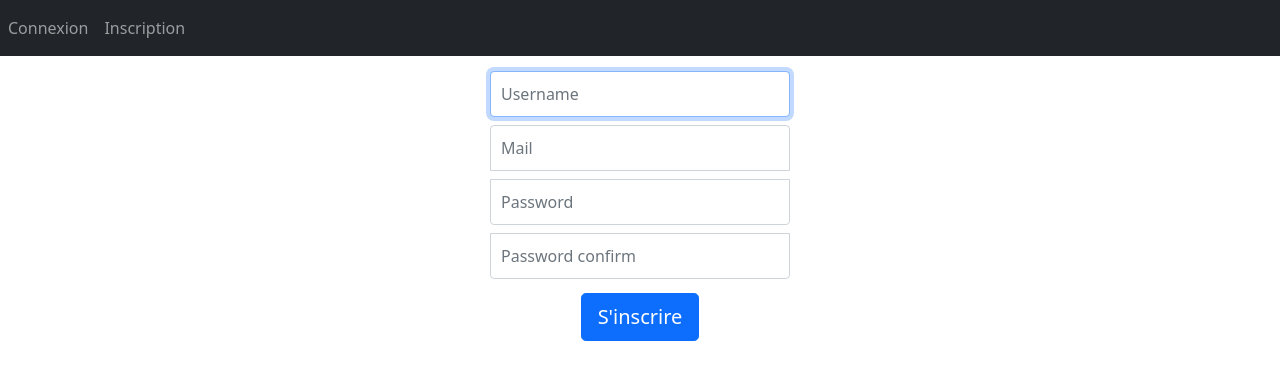
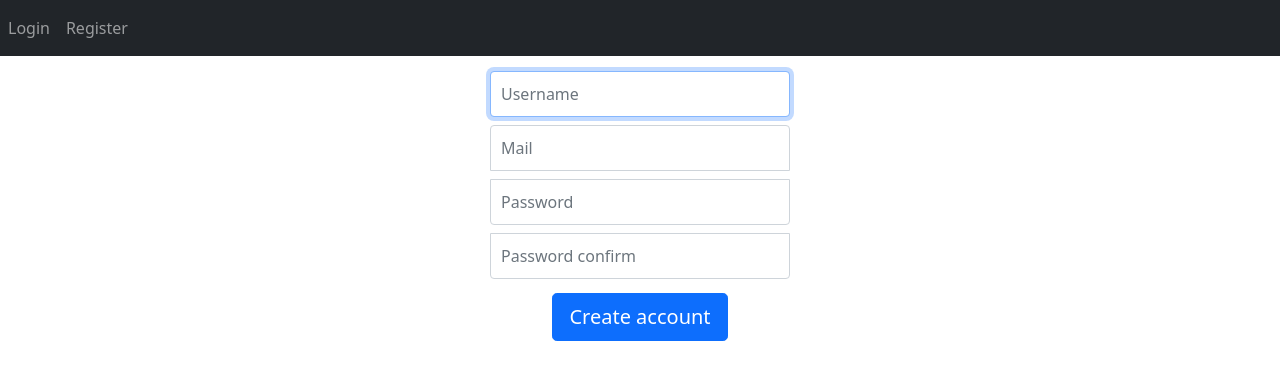
Before and after one commit to AlexisVatin/djangoProject_blocnote, a Django app: page /register/ in a window 1280 px wide. Shown: the top 380 px of the page. Run offline with Django 3.2, Linux system fonts and the light colour scheme; some libraries are stand-ins or nearby versions.

Commit message:
Register / Login

```diff
--- a/templates/base.html
+++ b/templates/base.html
@@ -17,8 +17,8 @@
 <nav class="navbar navbar-expand navbar-dark bg-dark">
     {% if not user.is_authenticated %}
         <ul class="navbar-nav mr-auto">
-            <a class="nav-link" href="{% url 'login' %}"> Connexion </a>
-            <a class="nav-link " href="{% url 'register' %}"> Inscription </a>
+            <a class="nav-link" href="{% url 'login' %}"> Login </a>
+            <a class="nav-link " href="{% url 'register' %}"> Register </a>
         </ul>
     {% else %}
         <div class="collapse navbar-collapse" id="navbarsExample02">
@@ -33,7 +33,7 @@
         </div>
         <ul class="navbar-nav mr-auto">
             <li class="nav-item active">
-                <a class="nav-link" href="{% url 'logout' %}">Deconnexion</a>
+                <a class="nav-link" href="{% url 'logout' %}"> Logout </a>
             </li>
         </ul>
     {% endif %}
--- a/templates/create.html
+++ b/templates/create.html
@@ -14,8 +14,8 @@
 <nav class="navbar navbar-expand navbar-dark bg-dark">
     {% if not user.is_authenticated %}
         <ul class="navbar-nav mr-auto">
-            <a class="nav-link" href="{% url 'login' %}"> Connexion </a>
-            <a class="nav-link " href="{% url 'register' %}"> Inscription </a>
+            <a class="nav-link" href="{% url 'login' %}"> Login </a>
+            <a class="nav-link " href="{% url 'register' %}"> register </a>
         </ul>
     {% else %}
         <div class="collapse navbar-collapse" id="navbarsExample02">
@@ -30,7 +30,7 @@
         </div>
         <ul class="navbar-nav mr-auto">
             <li class="nav-item active">
-                <a class="nav-link" href="{% url 'logout' %}">Deconnexion</a>
+                <a class="nav-link" href="{% url 'logout' %}"> Logout </a>
             </li>
         </ul>
     {% endif %}
--- a/templates/login.html
+++ b/templates/login.html
@@ -14,7 +14,7 @@
                    class="form-control" placeholder="{{ form.password.label }}" required autofocus>
 
 
-            <input class="btn btn-lg btn-primary m-1" type="submit" id="" value="Connexion">
+            <input class="btn btn-lg btn-primary m-1" type="submit" id="" value="Login">
         </form>
 
     </main>
--- a/templates/register.html
+++ b/templates/register.html
@@ -23,7 +23,7 @@
             <input type="password" id="{{ form.password_confirm.id_for_label }}" name="{{ form.password_confirm.html_name }}"
                    class="form-control" placeholder="{{ form.password_confirm.label }}" required autofocus>
 
-            <input class="btn btn-lg btn-primary m-1" type="submit" id="" value="S'inscrire">
+            <input class="btn btn-lg btn-primary m-1" type="submit" id="" value="Create account">
 
         </form>
 
```
Also changed, not shown: README.md (added), db.sqlite3.
